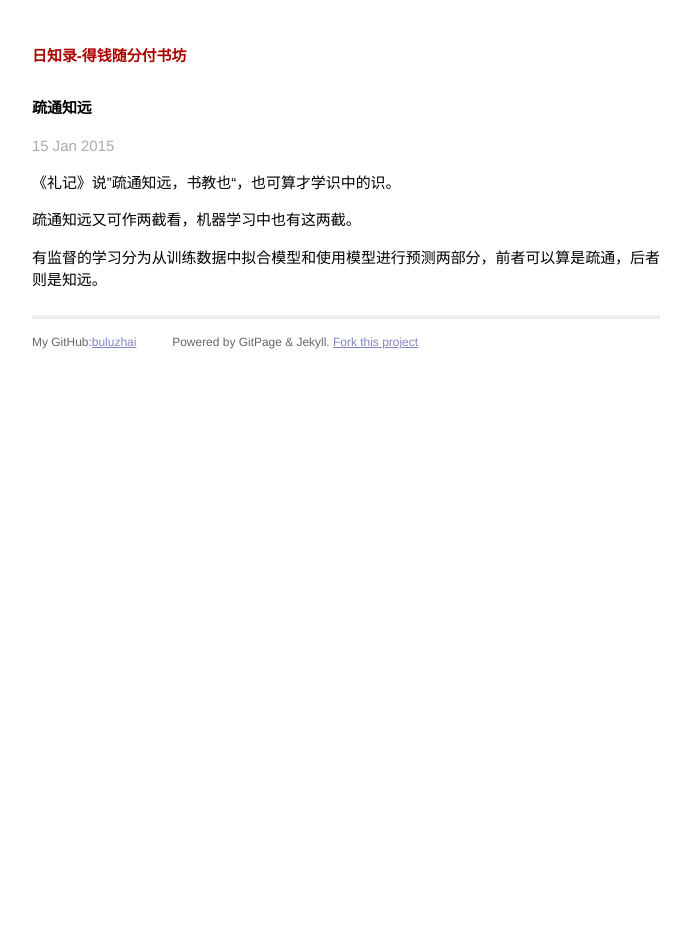
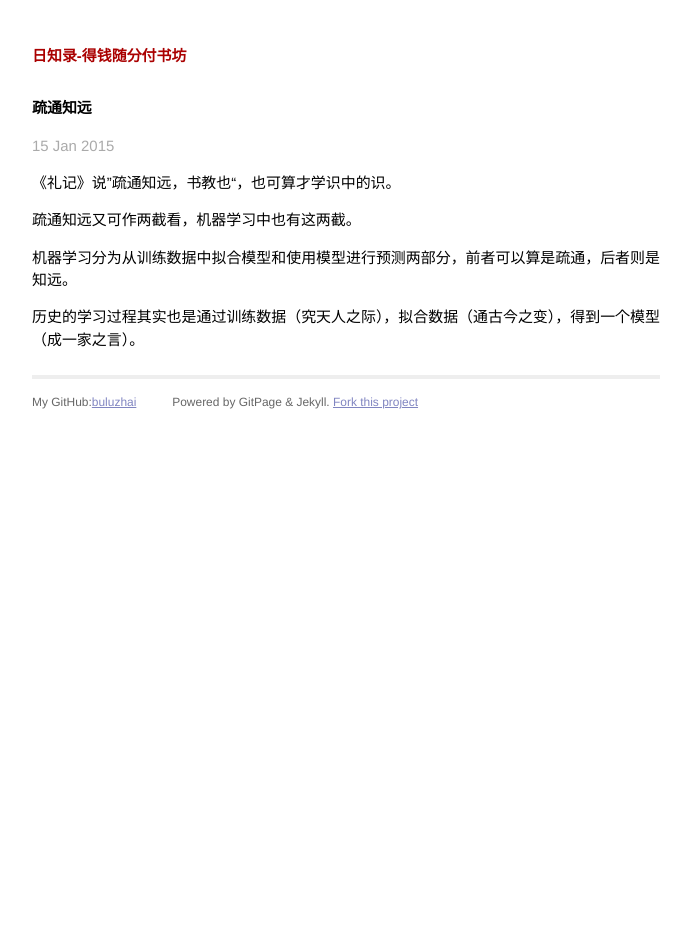
Before and after one commit to gpscad/buluzhai.github.io, a Jekyll site: the page built from _posts/2015-01-14-ml.markdown, in a window 1280 px wide. Shown: the whole page, without its empty margins (294-985 px from the left). Built offline with Jekyll 4.4.1, drawn with Linux system fonts in a browser that asks for light colours; Markdown is read by kramdown in place of the engine named in the settings; comment, search, counter and statistics services are not loaded.

Commit message:
Update 2015-01-14-ml.markdown

```diff
--- a/_posts/2015-01-14-ml.markdown
+++ b/_posts/2015-01-14-ml.markdown
@@ -8,4 +8,6 @@ categories: 读书
 
 疏通知远又可作两截看，机器学习中也有这两截。
 
-有监督的学习分为从训练数据中拟合模型和使用模型进行预测两部分，前者可以算是疏通，后者则是知远。
+机器学习分为从训练数据中拟合模型和使用模型进行预测两部分，前者可以算是疏通，后者则是知远。
+
+历史的学习过程其实也是通过训练数据（究天人之际），拟合数据（通古今之变），得到一个模型（成一家之言）。
```
